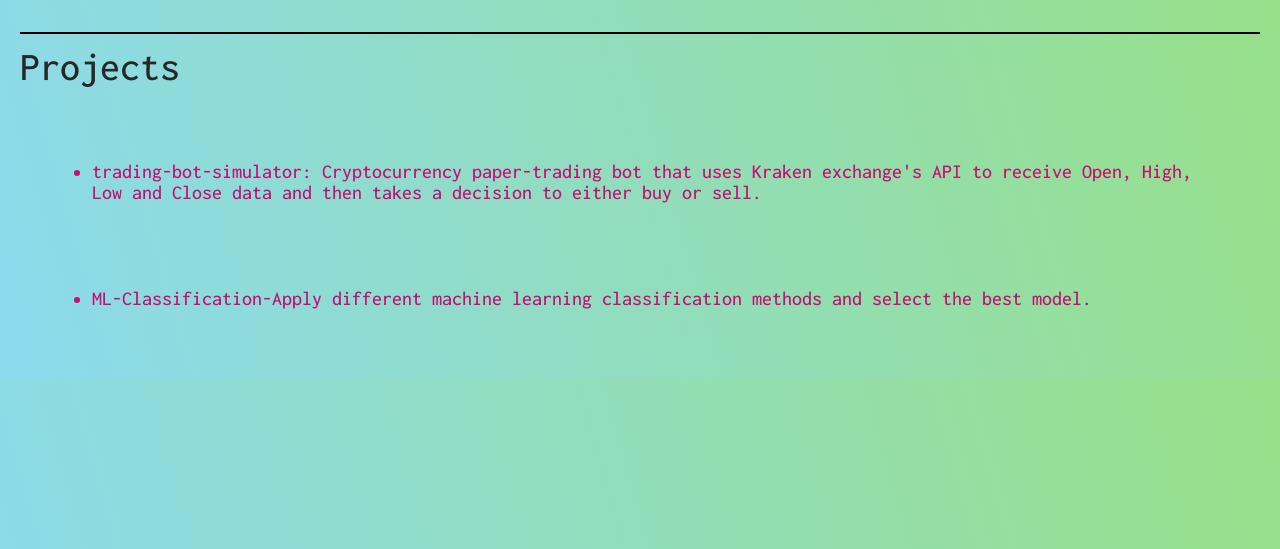
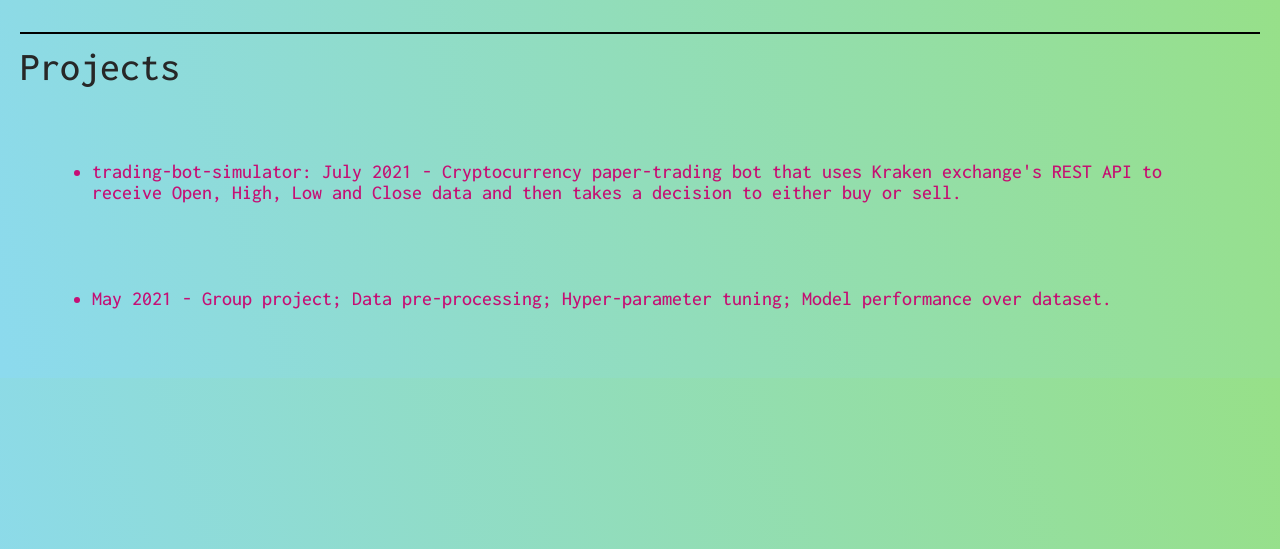
Before and after one commit to tarun010/tarun010.pythonanywhere.com, a Flask app: page /projects/ in a window 1280 px wide. Shown: the part 49-598 px from the top of the page. Run offline with Flask 2, Linux system fonts and the light colour scheme; parts of the project's set-up code (start-up, migrations or seed data) failed here and were passed over; some libraries are stand-ins or nearby versions.

Commit message:
project descriptions

```diff
--- a/templates/projects.html
+++ b/templates/projects.html
@@ -5,10 +5,10 @@
 
 <ul class="projects">
     <a href="https://gitfront.io/r/tvf3py3/38e6a314437481a346c4eaccce76e3c0cf3167a0/trading-bot-simulator/">
-        <li>trading-bot-simulator: Cryptocurrency paper-trading bot that uses Kraken exchange's API to receive Open, High, Low and Close data and then takes a decision to either buy or sell.</li>
+        <li>trading-bot-simulator: July 2021 - Cryptocurrency paper-trading bot that uses Kraken exchange's REST API to receive Open, High, Low and Close data and then takes a decision to either buy or sell.</li>
     </a>
     <a href="https://gitfront.io/r/tvf3py3/3533d08f15fc39d1cd4ef0b8421466915496edc4/ML-Classification/">
-        <li>ML-Classification-Apply different machine learning classification methods and select the best model.</li>
+        <li>May 2021 - Group project; Data pre-processing; Hyper-parameter tuning; Model performance over dataset.</li>
     </a>
     {% for project in projects %}
     <a href="{{project['url']}}">
```
Also changed, not shown: README.md.
